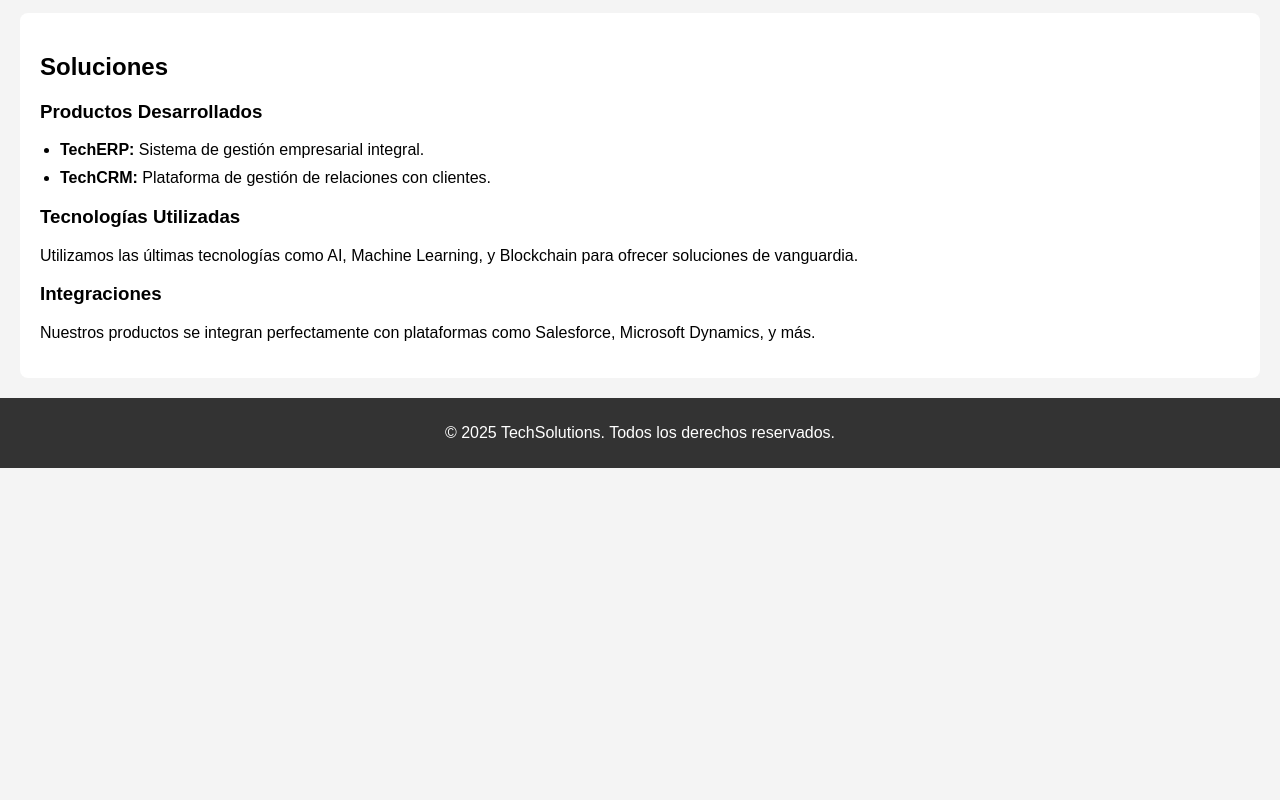
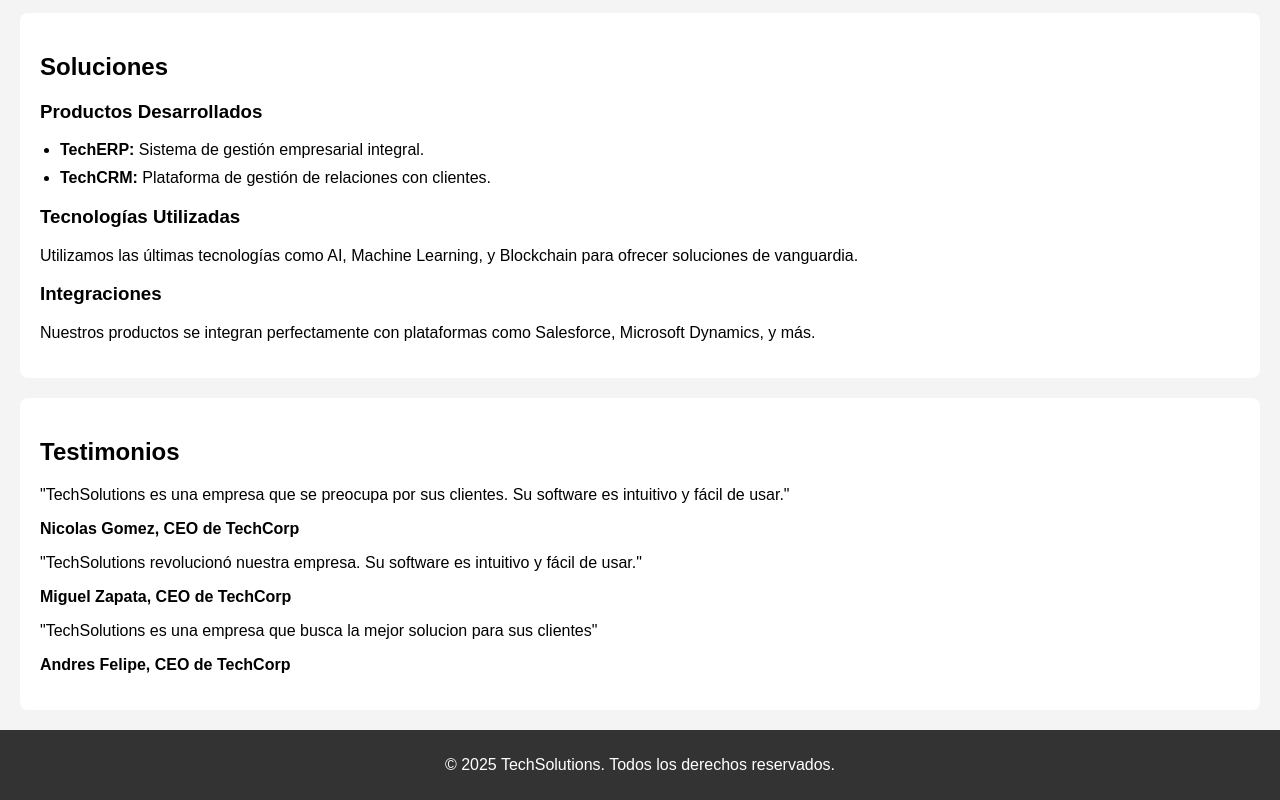
Before and after one commit to AndresFJG/TechSolutionsAMN.github.io, a plain HTML site: page index.html in a window 1280 px wide. Shown: the part 1277-2077 px from the top of the page. Before the commit the page ends 1745 px from the top, so only its background shows below. Drawn offline with Linux system fonts and the light colour scheme.

Commit message:
Seccion de testimonios añadida

```diff
--- a/index.html
+++ b/index.html
@@ -73,6 +73,24 @@
         <p>Nuestros productos se integran perfectamente con plataformas como Salesforce, Microsoft Dynamics, y más.</p>
     </section>
 
+    <section id="testimonios">
+        <h2>Testimonios</h2>
+        <div class="testimonial">
+            <p>"TechSolutions es una empresa que se preocupa por sus clientes. Su software es intuitivo y fácil de usar."</p>
+            <p><strong>Nicolas Gomez, CEO de TechCorp</strong></p>
+        </div>
+        <div class="testimonial">
+            <p>"TechSolutions revolucionó nuestra empresa. Su software es intuitivo y fácil de usar."</p>
+            <p><strong>Miguel Zapata, CEO de TechCorp</strong></p>
+        </div>
+        <div class="testimonial">
+            <p>"TechSolutions es una empresa que busca la mejor solucion para sus clientes"</p>
+            <p><strong>Andres Felipe, CEO de TechCorp</strong></p>
+        </div>
+
+
+    </section>
+
     <footer>
         <p>&copy; 2025 TechSolutions. Todos los derechos reservados.</p>
     </footer>
```
